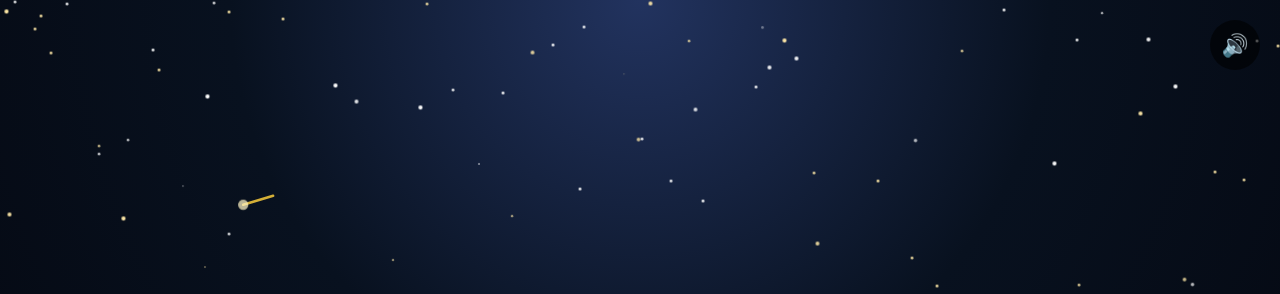
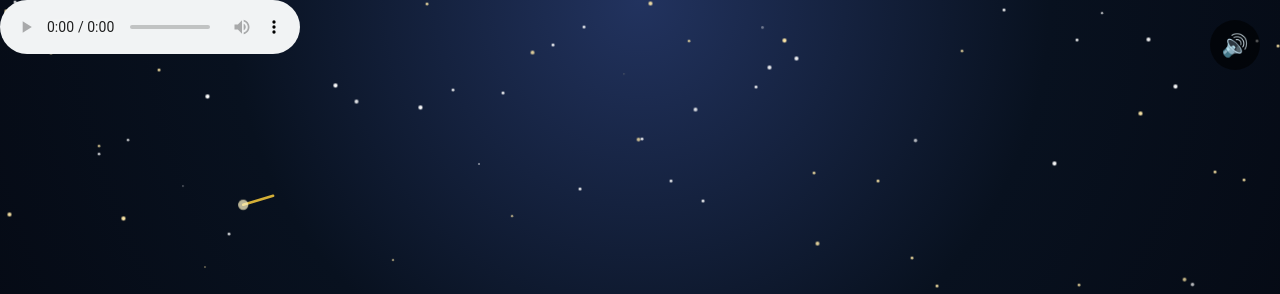
Before and after one commit to creator238/invitation-of-farewell-2026, a plain HTML site: page index.html in a window 1280 px wide. Shown: the top 294 px of the page. Drawn offline with Linux system fonts and the light colour scheme.

Commit message:
Update index.html

```diff
--- a/index.html
+++ b/index.html
@@ -166,11 +166,10 @@ Thank You ❤️
 
 <script src="script.js"></script>
 <!-- Background Music -->
-<audio id="bgMusic" autoplay loop>
+<audio controls loop>
     <source src="farewell-song.mp3" type="audio/mpeg">
     Your browser does not support the audio element.
 </audio>
-
 <!-- Mute Button -->
 <button id="musicBtn">🔊</button>
 
```
